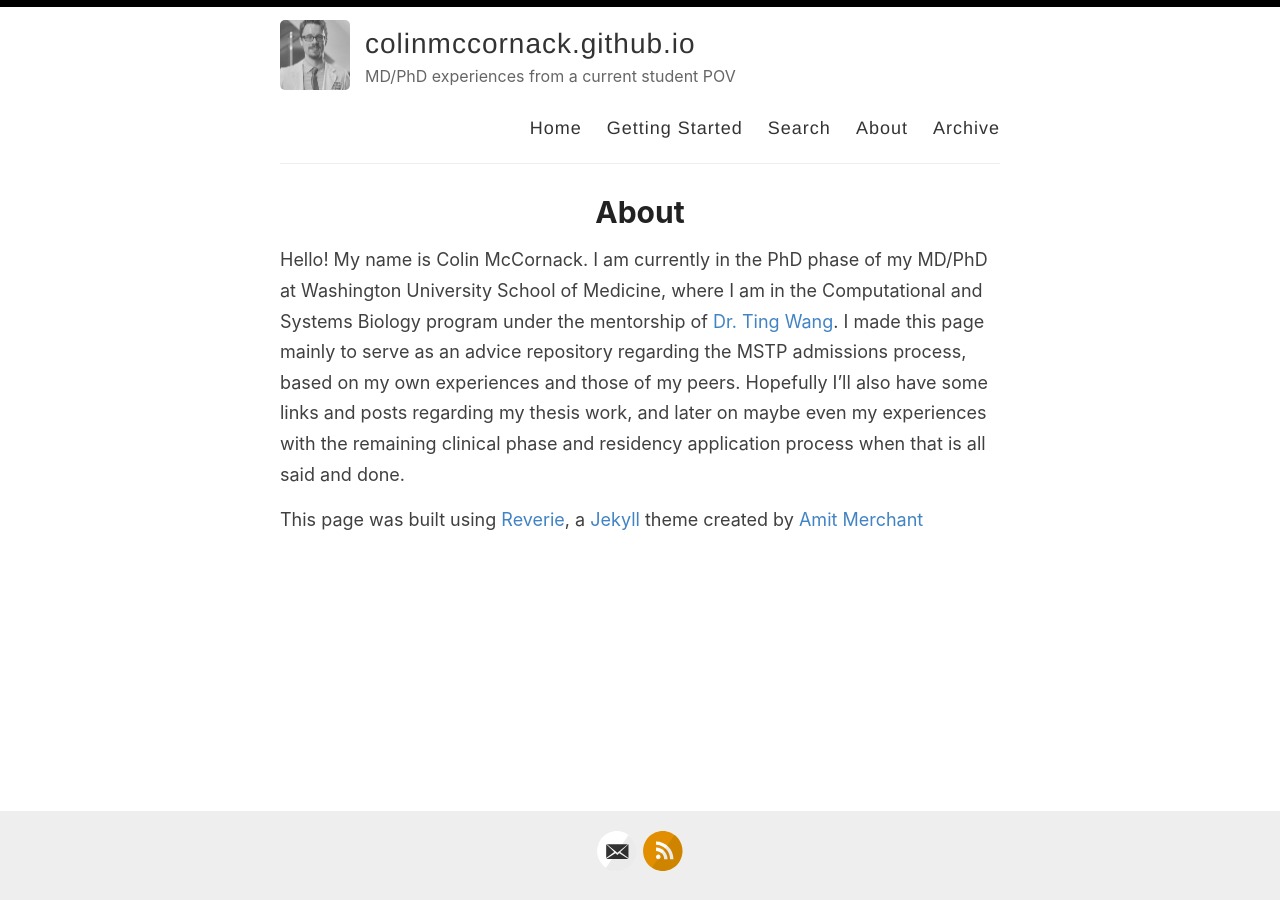
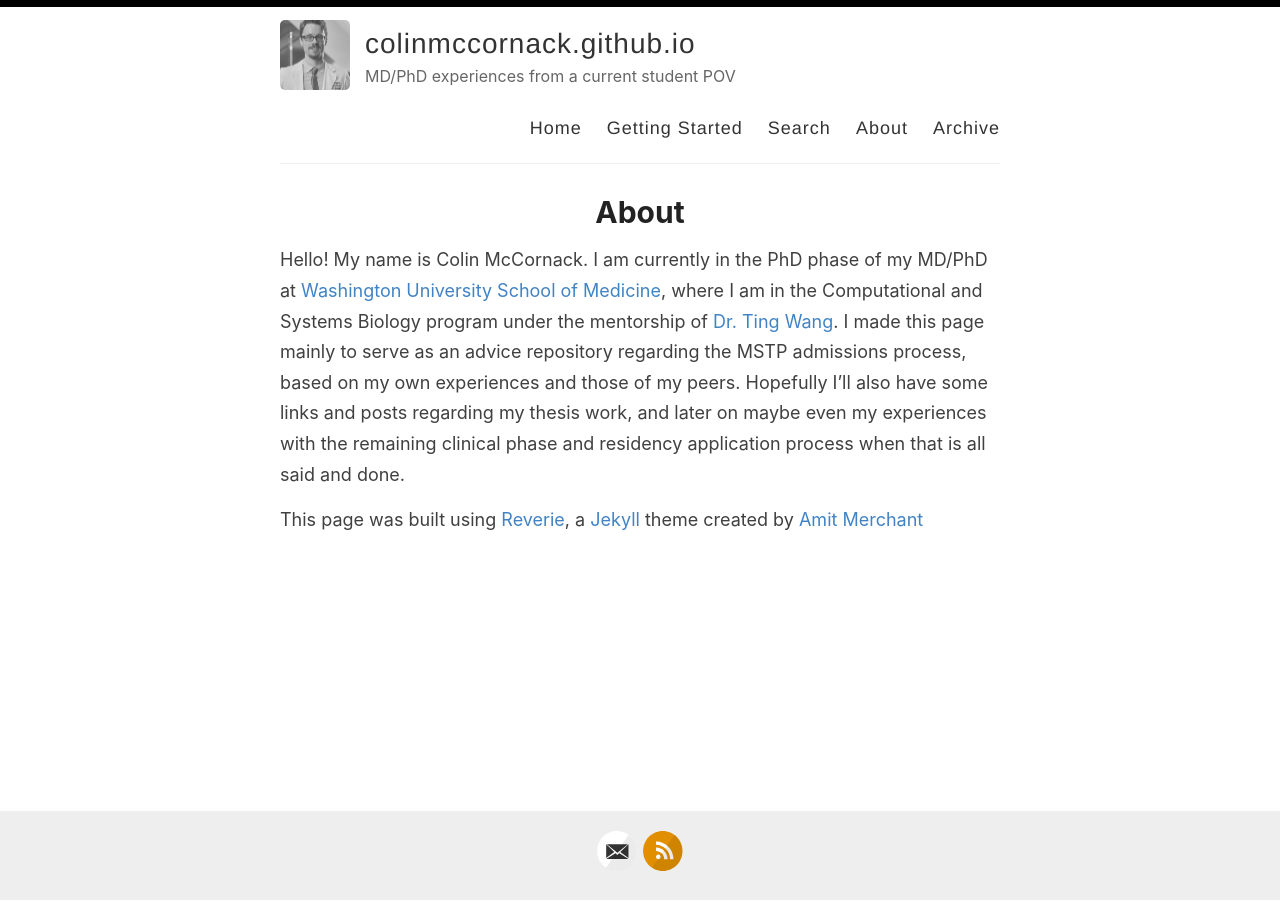
Before and after one commit to colinmccornack/colinmccornack.github.io, a Jekyll site: the page built from _pages/about.md, in a window 1280 px wide. Built offline with Jekyll 4.4.1, drawn with Linux system fonts in a browser that asks for light colours; part of the change alters nothing that is shown.

```diff
--- a/_pages/about.md
+++ b/_pages/about.md
@@ -4,6 +4,6 @@ title: About
 permalink: /about/
 ---
 
-Hello! My name is Colin McCornack. I am currently in the PhD phase of my MD/PhD at Washington University School of Medicine, where I am in the Computational and Systems Biology program under the mentorship of [Dr. Ting Wang](wang.wustl.edu). I made this page mainly to serve as an advice repository regarding the MSTP admissions process, based on my own experiences and those of my peers. Hopefully I'll also have some links and posts regarding my thesis work, and later on maybe even my experiences with the remaining clinical phase and residency application process when that is all said and done.
+Hello! My name is Colin McCornack. I am currently in the PhD phase of my MD/PhD at [Washington University School of Medicine](https://mstp.wustl.edu/), where I am in the Computational and Systems Biology program under the mentorship of [Dr. Ting Wang](wang.wustl.edu). I made this page mainly to serve as an advice repository regarding the MSTP admissions process, based on my own experiences and those of my peers. Hopefully I'll also have some links and posts regarding my thesis work, and later on maybe even my experiences with the remaining clinical phase and residency application process when that is all said and done.
 
 This page was built using [Reverie](https://github.com/amitmerchant1990/reverie), a [Jekyll](https://github.com/barryclark/jekyll-now) theme created by [Amit Merchant](https://www.amitmerchant.com)
```
